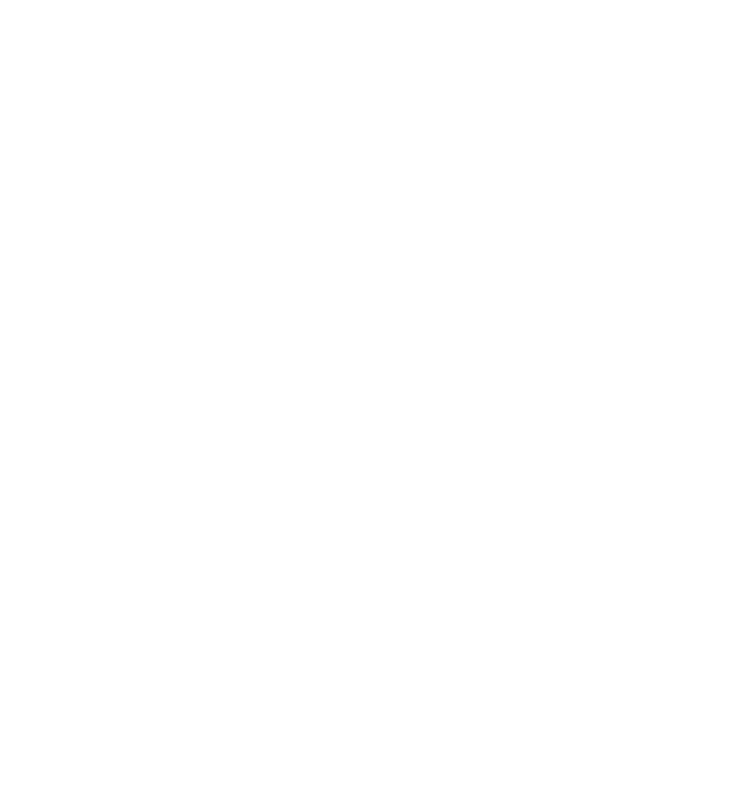
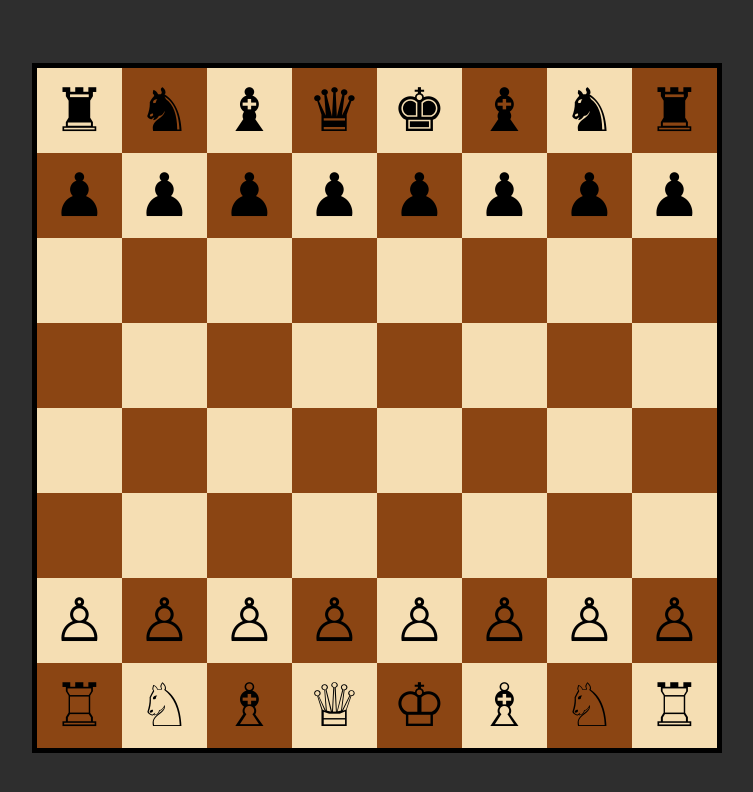
Before and after one commit to Joe1Vieira/chess_game, a plain HTML site: page src/index.html in a window 1280 px wide. Shown: the whole page, without its empty margins (263-1016 px from the left). Drawn offline with Linux system fonts and the light colour scheme.

Commit message:
atualizalções board

```diff
--- a/src/index.html
+++ b/src/index.html
@@ -10,6 +10,7 @@
     <title>Chess Game</title>
 </head>
 <body>
-
+    <div class="chessBoard" id="chessBoard"></div>
+    <script src="/src/script/script.js"></script>
 </body>
 </html>
--- /dev/null
+++ b/src/script/script.js
@@ -0,0 +1,32 @@
+const initialBoard = [
+    ["♜", "♞", "♝", "♛", "♚", "♝", "♞", "♜"], // Black major pieces
+    ["♟", "♟", "♟", "♟", "♟", "♟", "♟", "♟"], // Black pawns
+    ["", "", "", "", "", "", "", ""], // Empty row
+    ["", "", "", "", "", "", "", ""], // Empty row
+    ["", "", "", "", "", "", "", ""], // Empty row
+    ["", "", "", "", "", "", "", ""], // Empty row
+    ["♙", "♙", "♙", "♙", "♙", "♙", "♙", "♙"], // White pawns
+    ["♖", "♘", "♗", "♕", "♔", "♗", "♘", "♖"], // White major pieces
+];
+
+const board = document.getElementById("chessBoard");
+
+for (let row = 0; row < 8; row++){
+    for(let col = 0; col < 8; col++){
+        const square = document.createElement("div");
+        square.classList.add("square");
+
+        if ((row + col) % 2 === 0) {
+            square.classList.add("white");
+        } else{
+            square.classList.add("black");
+        }
+
+        if (initialBoard[row][col] !== "") {
+            square.textContent = initialBoard[row][col];
+            square.style.cursor = "pointer";
+        }
+
+        board.appendChild(square);
+    }
+}
--- a/src/style/style.css
+++ b/src/style/style.css
@@ -0,0 +1,34 @@
+
+
+body {
+    display: flex;
+    justify-content: center;
+    align-items: center;
+
+    height: 100vh;
+    background-color: #2e2e2e;
+}
+
+.chessBoard {
+    display: grid;
+    grid-template-columns: repeat(8, 85px);
+    grid-template-rows: repeat(8, 85px);
+    border: 5px solid black;
+}
+
+.square {
+    width: 85px;
+    height: 85px;
+    display: flex;
+    justify-content: center;
+    align-items: center;
+    font-size: 60px;
+}
+
+.black  {
+    background-color: #8B4513;
+}
+
+.white {
+    background-color: #F5DEB3;
+}
```
Also changed, not shown: asstes/imgs/chess_pieces_v5.png (added).
